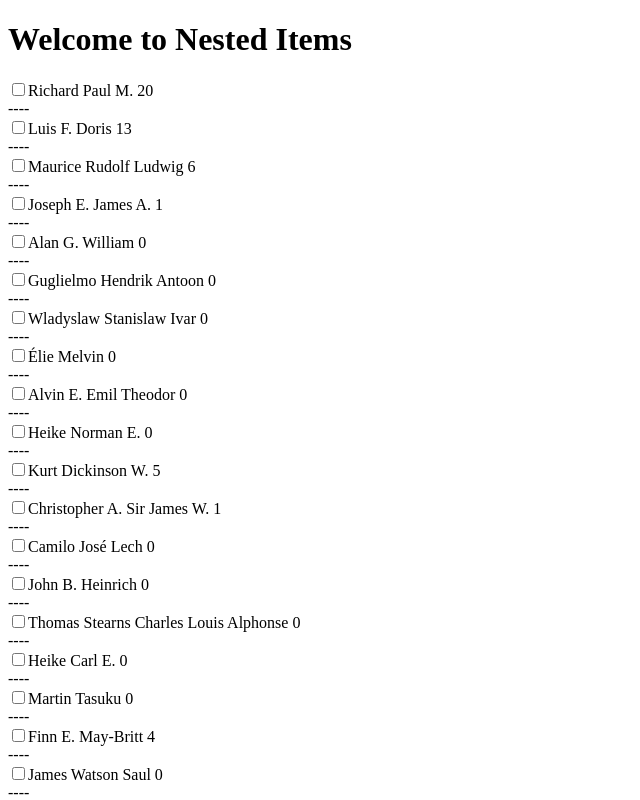
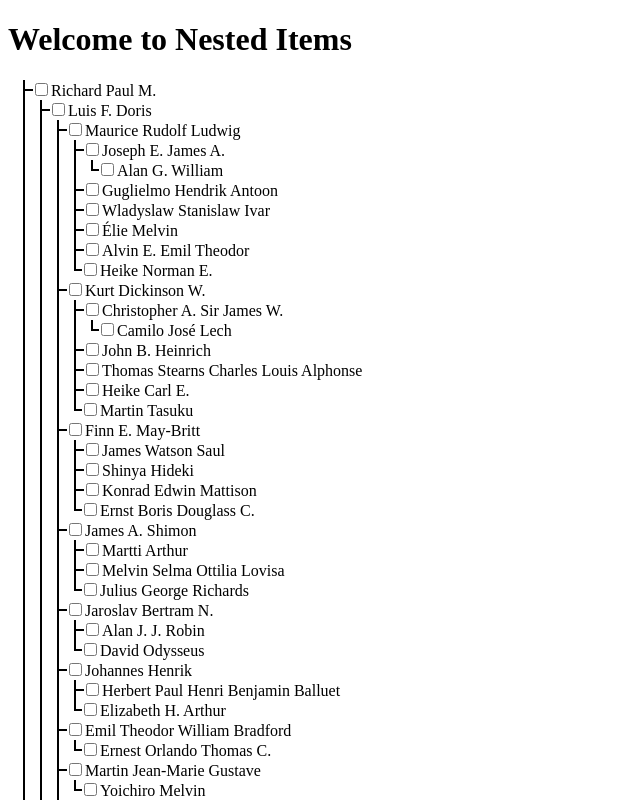
Before and after one commit to caiomontenegro/nested, a Nuxt app: page / in a window 1280 px wide. Shown: the top 800 px of the page, without its empty margins (0-640 px from the left). Built offline with nearby package versions, Linux system fonts and the light colour scheme.

Commit message:
:lipstick: feat: stylization has been conclued

```diff
--- a/components/UserData.vue
+++ b/components/UserData.vue
@@ -1,18 +1,24 @@
 <template>
-  <div>
-    <input type="checkbox">
-    <span>{{ userData.name }}</span>
-    {{ Object.keys(userData.children).length }}
+  <div class="user">
+    <!-- User pai -->
+    <div>
+      <span v-if="lastChild" class="user__verticalLine">
+      </span>
+      <span class="user__horizontalLine"></span>
+      <input class="user__checkbox" type="checkbox">
+      <span>{{ userData.name }}</span>
 
-    <div v-if="Object.keys(userData.children).length > 0">
-      <div v-for="(userDataChild, index) in userData.children" key="index">
+      <!-- User filho  -->
+      <div v-if="Object.keys(userData.children).length > 0">
+        <div
+          v-for="(userDataChild, index) in userData.children"
+          key="index"
+          :class="{user__parent: true, user__child: isLastChild(index) }"
+        >
+          <user-data :userData="userDataChild" :lastChild="isLastChild(index)"></user-data>
+        </div>
+      </div>
 
-        <div class="user">
-          <span>----</span>
-          <user-data :userData="userDataChild"></user-data>
-        </div>
-
-      </div>
     </div>
 
   </div>
@@ -24,7 +30,64 @@ export default {
     userData: {
       type: Object,
       require: true
+    },
+    lastChild: {
+      type: Boolean,
+      require: true
+    }
+  },
+
+  methods: {
+    isLastChild(index) {
+      const userIndex = parseInt(index)
+      if(userIndex === Object.keys(this.userData.children).length -1) {
+        return true
+      } else {
+        return false
+      }
     }
   }
 }
 </script>
+
+<style lang="scss" scoped>
+
+.user {
+  position: relative;
+
+  &__parent {
+    margin-left: 15px;
+    border-left: solid 2px;
+    background-color: white;
+
+    &:hover {
+    background-color: rgb(185, 185, 218);
+    }
+  }
+
+  &__child {
+    border: none;
+  }
+
+  &__horizontalLine {
+    position: absolute;
+    top: 9px;
+    display: block;
+    width: 8px;
+    border-bottom: solid 2px;
+  }
+
+  &__verticalLine {
+    position: absolute;
+    display: block;
+    height: 9px;
+    border-left: solid 2px;
+  }
+
+  &__checkbox {
+    margin-left: 10px;
+  }
+}
+
+
+</style>
--- a/pages/index.vue
+++ b/pages/index.vue
@@ -2,8 +2,12 @@
 <template>
   <div>
     <h1>Welcome to Nested Items</h1>
-    <div v-for="(user, index) in userData" key="user">
-      <user-data :userData="user"></user-data>
+    <div
+      v-for="(user, index) in userData"
+      key="index"
+      :class="{user__parent: true, user__child: isLastChild(index)}"
+    >
+      <user-data :userData="user" :lasChild="isLastChild(index)"></user-data>
     </div>
   </div>
 </template>
@@ -29,7 +33,31 @@ export default {
   methods: {
     consumeData() {
       return userFile;
+    },
+    isLastChild(index) {
+      const userIndex = parseInt(index)
+      if(userIndex === Object.keys(this.userData).length -1) {
+        return true
+      } else {
+        return false
+      }
     }
   }
 }
 </script>
+
+<style lang="scss" scoped>
+
+.user {
+
+  &__parent {
+    border-left: solid 2px;
+    margin-left: 15px;
+  }
+
+  &__child {
+    border: none;
+  }
+}
+
+</style>
```
